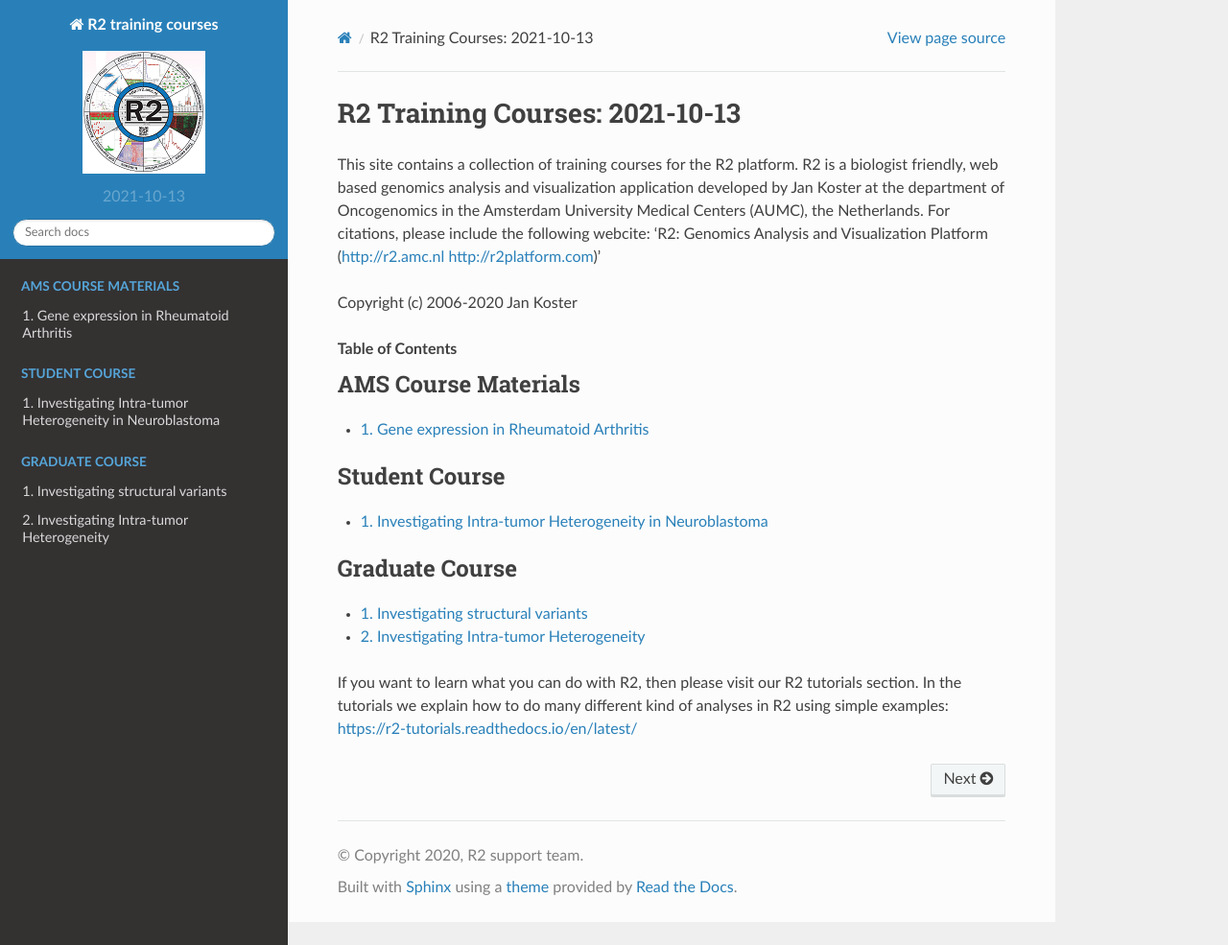
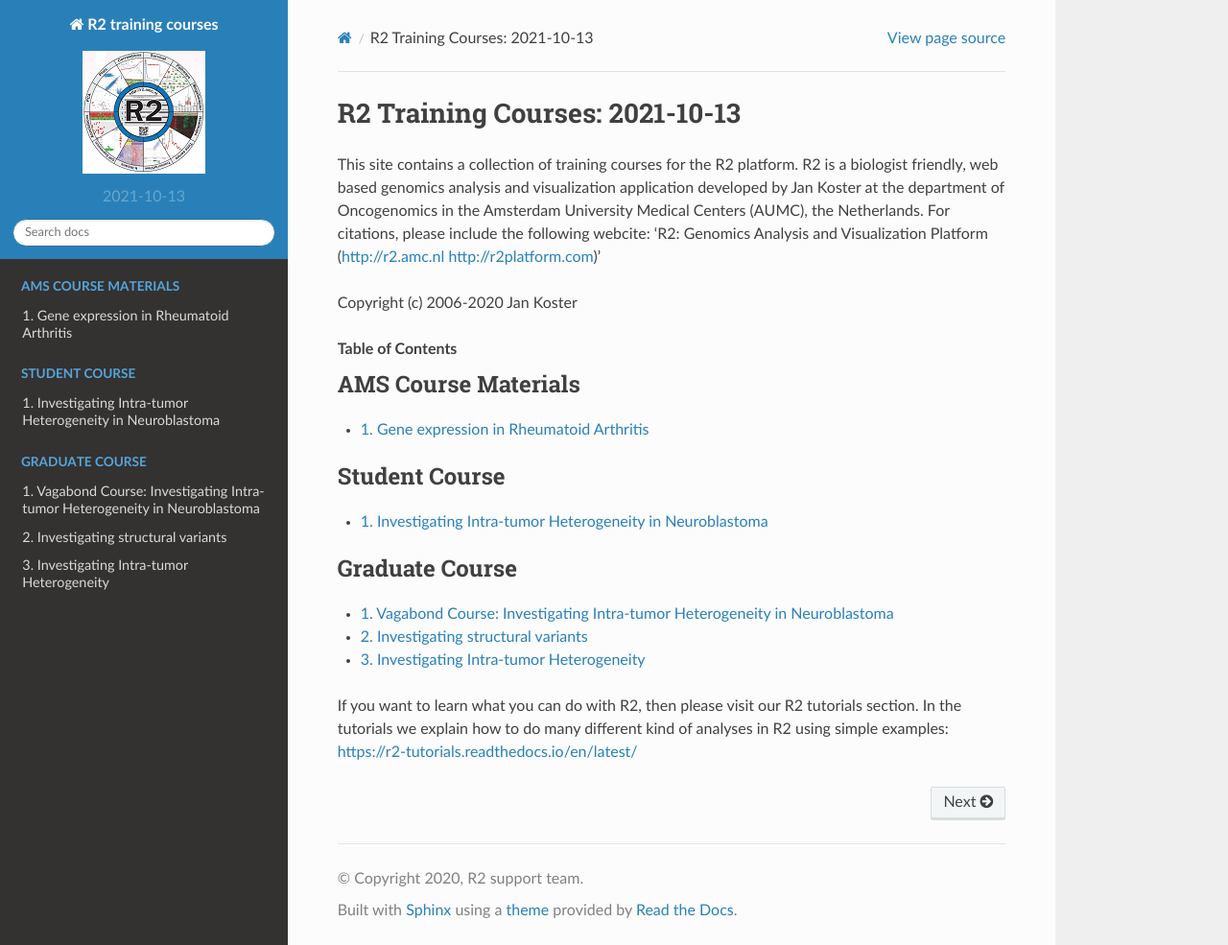
Before and after one commit to antronerds/r2-training-courses, a Sphinx documentation site: the page built from docs/index.rst, in a window 1280 px wide and 985 px high. Shown: the whole window at 96% size. Built offline with Sphinx 7.4.7 and the Read the Docs theme 2.0.0, drawn with Linux system fonts in a browser that asks for light colours; pages that are not in the unit, such as notebooks, are missing from menus.

Commit message:
Added a page for the Vagabond course, with text of the R2 student course

```diff
--- a/docs/index.rst
+++ b/docs/index.rst
@@ -27,6 +27,7 @@
    :numbered:
    :caption: Graduate Course
 
+   VAGABOND_interim_course_R2
    Finding_structural_variants
    Investigating_Tumor_Heterogeneity
 
```
